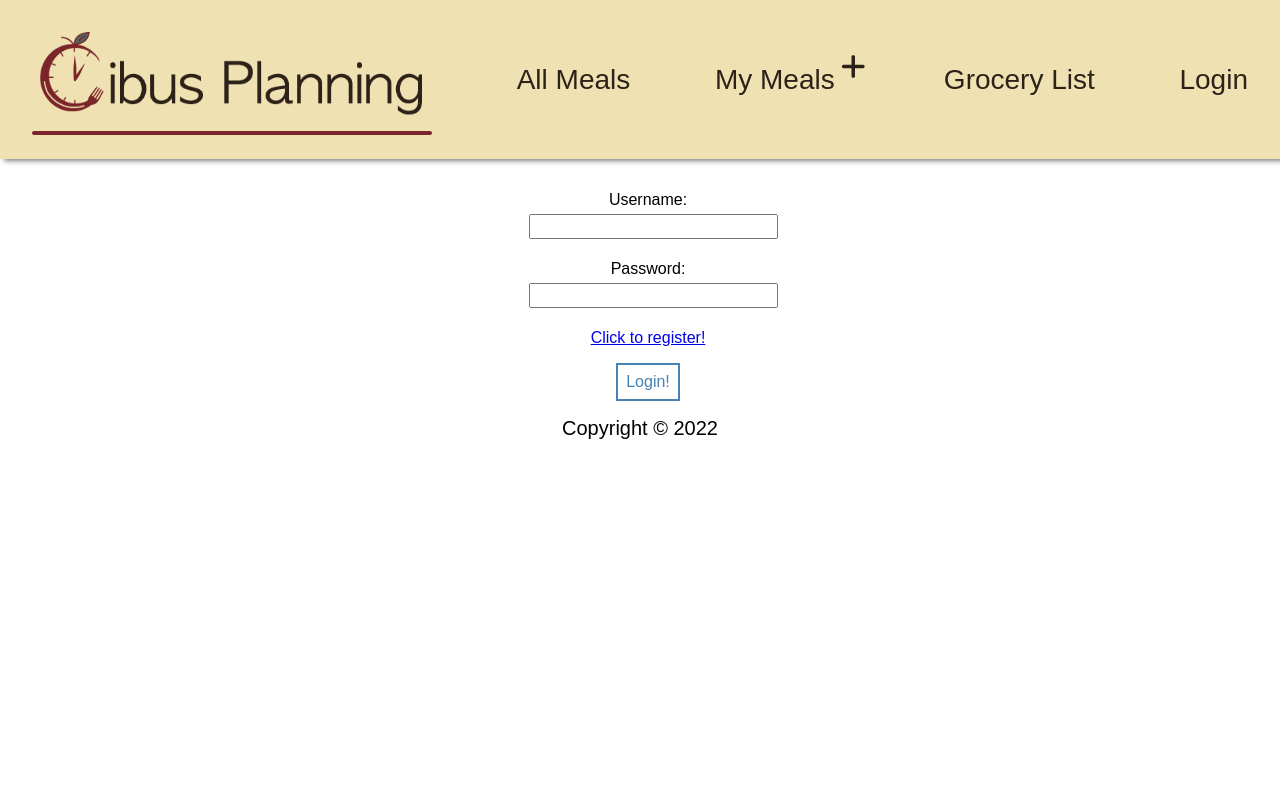
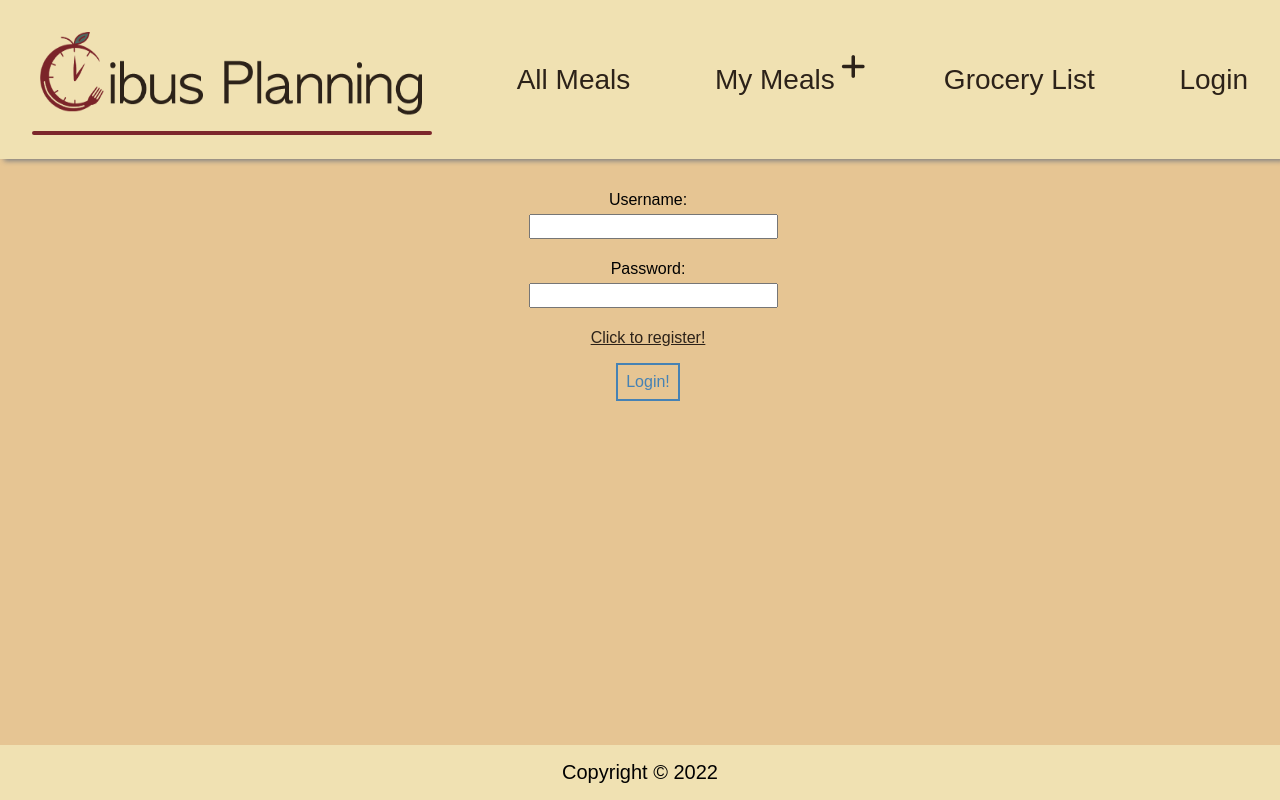
Before and after one commit to aamrlyman/MealPlanningGroceryApp, a React (Create React App) app in the folder frontend/: page /login in a window 1280 px wide. Built offline with nearby package versions, Linux system fonts and the light colour scheme.

Commit message:
change links from default styling, add background colors to body and footer

```diff
--- a/frontend/src/App.css
+++ b/frontend/src/App.css
@@ -13,6 +13,9 @@ html {
   font-family: "apple-chancery", sans-serif;
 }
 
+body {
+  background-color: #e6c593;
+}
 
 p {
   font-size: 20px;
@@ -59,6 +62,15 @@ button:hover {
   padding: 3px 7px;
   font-size: 17px;
 }
+
+a {
+  text-decoration: underline;
+  color: #2c2219;
+}
+
+a:hover {
+  color:#7c262b
+}
 /*
 https://www.w3schools.com/howto/howto_css_animate_buttons.asp */
 
--- a/frontend/src/components/Footer/Footer.css
+++ b/frontend/src/components/Footer/Footer.css
@@ -1,9 +1,10 @@
 footer {
-  position: relative;
+  position: fixed;
   bottom: 0;
   font-size: 1.2rem;
   left: 0;
   padding: 1rem;
   text-align: center;
   width: 100%;
+  background-color: #f0e1b2;
 }
```
